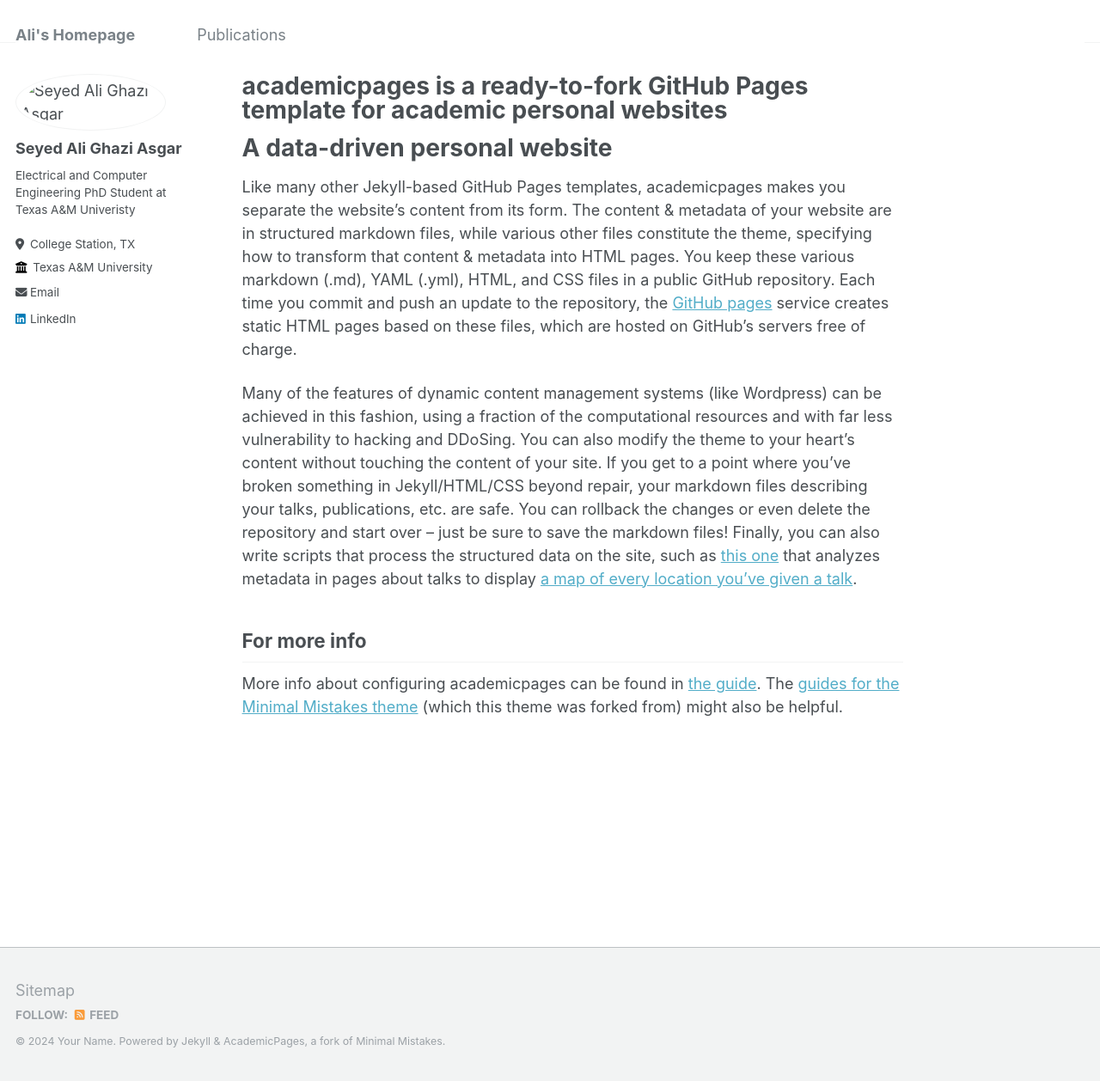
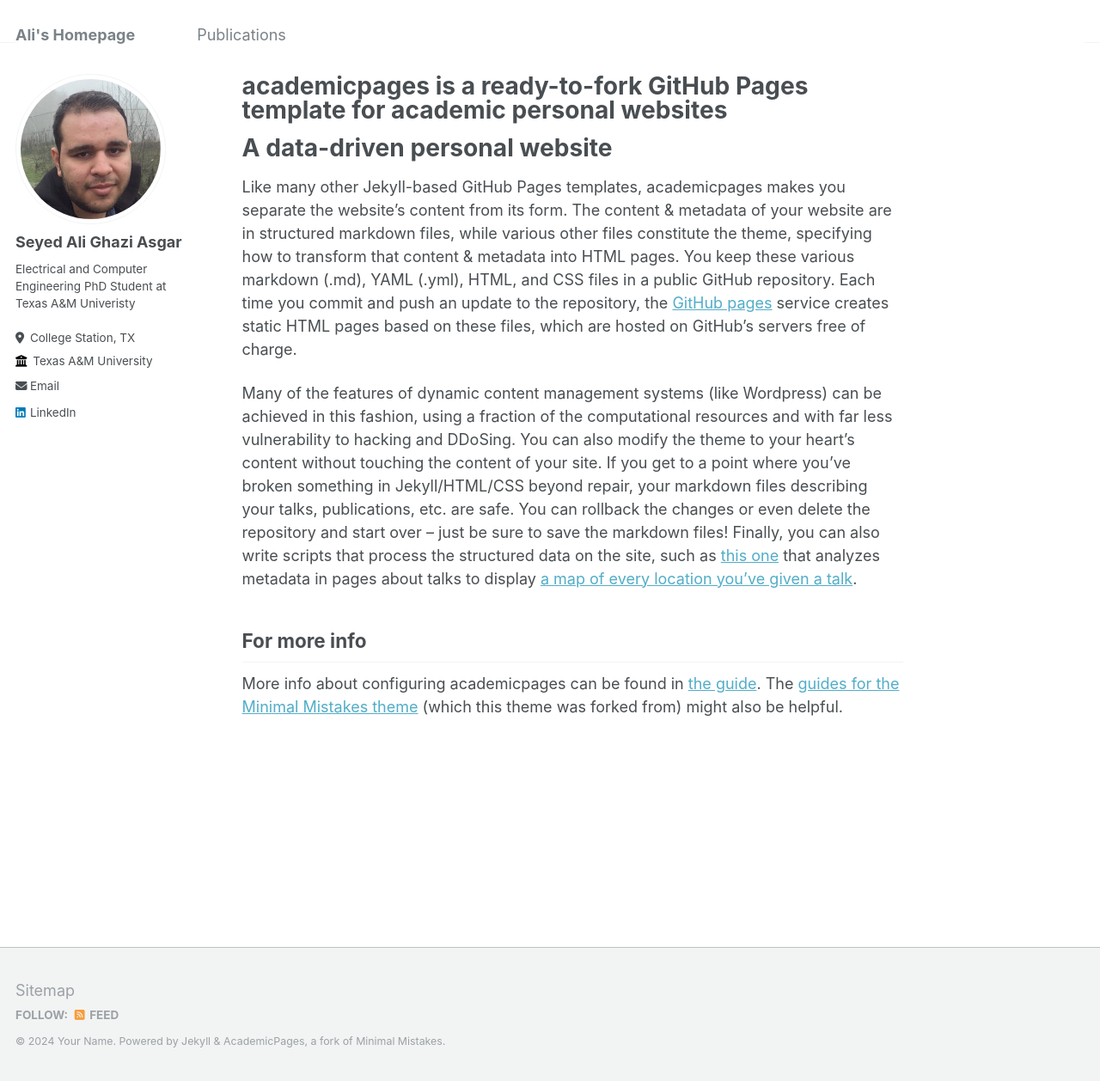
Before and after one commit to ali-ghazi78/about, a Jekyll site: the page built from _pages/about.md, in a window 1280 px wide and 1258 px high. Shown: the whole window at 86% size. Built offline with Jekyll 4.4.1, drawn with Linux system fonts in a browser that asks for light colours.

Commit message:
Update _config.yml

```diff
--- a/_config.yml
+++ b/_config.yml
@@ -21,7 +21,7 @@ repository               : "ali-ghazi78.github.io"
 #               Additional customization can be done by editing /_includes/author-profile.html
 author:
   # Biographic information
-  avatar           : "/images/1589347752910.jpeg"
+  avatar           : "1589347752910.jpeg"
   name             : "Seyed Ali Ghazi Asgar"
   bio              : "Electrical and Computer Engineering PhD Student at Texas A&M Univeristy"
   location         : "College Station, TX"
```
